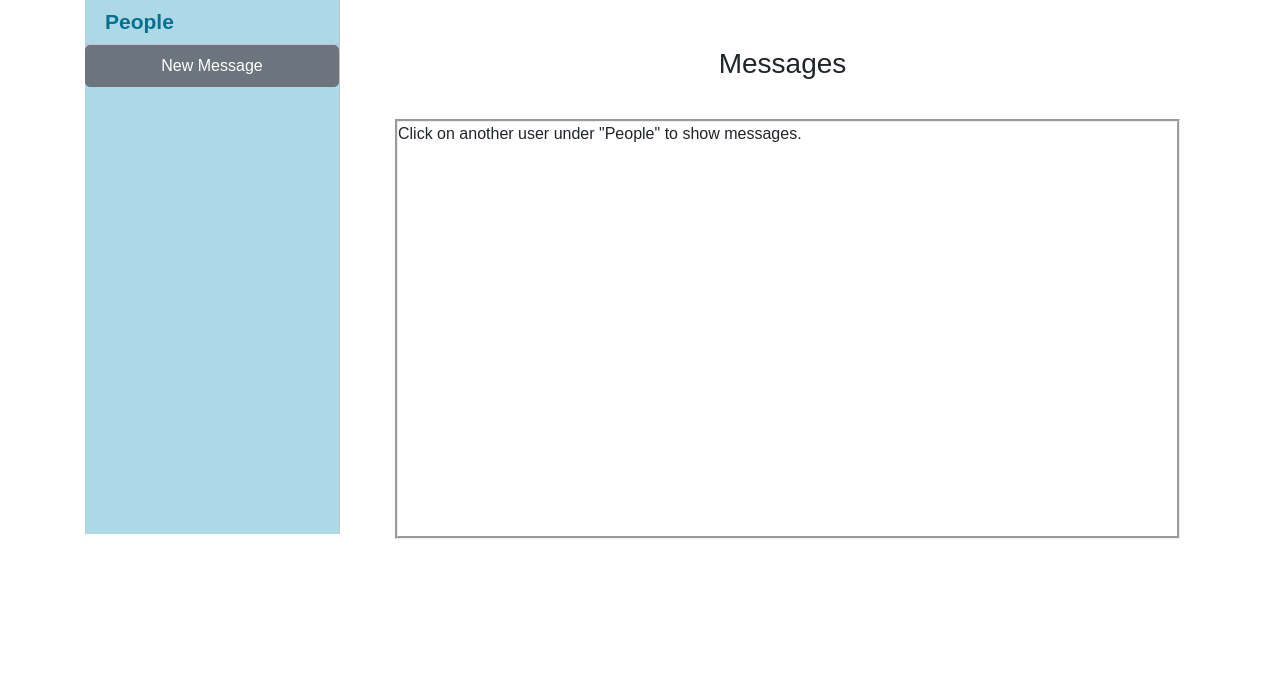
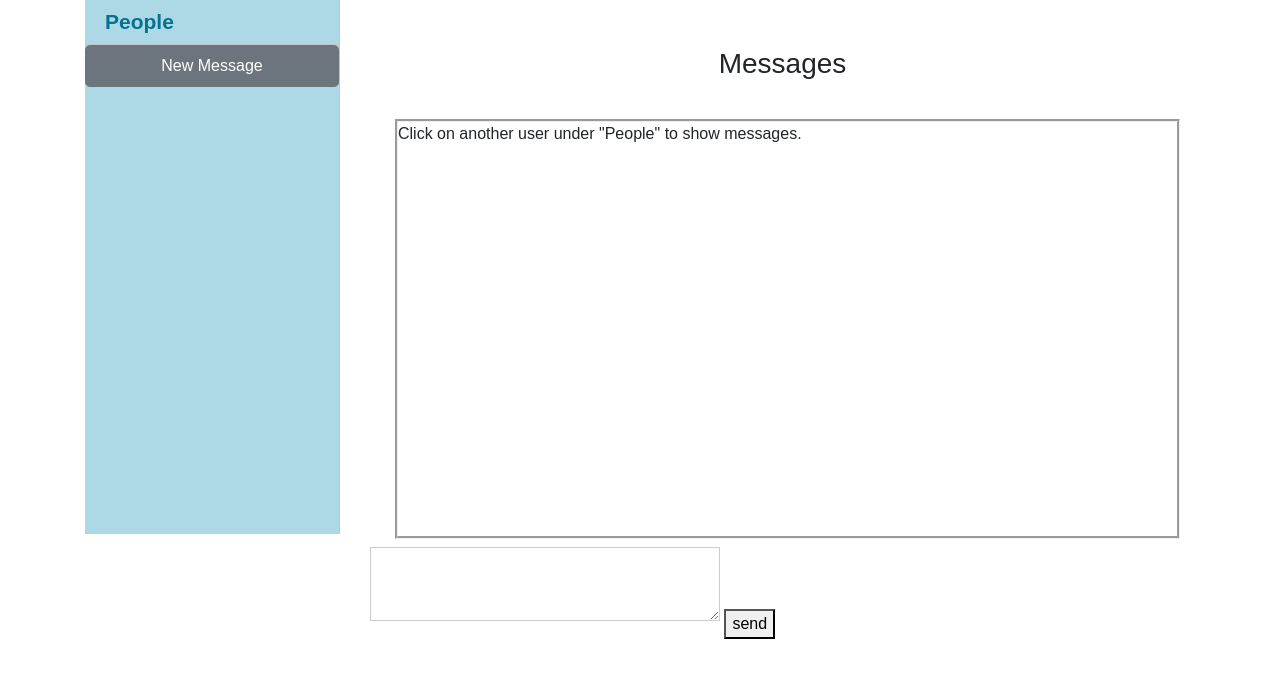
Before and after one commit to LongHHo/Princeton-Connect, a Flask app: page /chat in a window 1280 px wide. Shown: the part 72-750 px from the top of the page. Run offline with Flask 2, Linux system fonts and the light colour scheme; the visitor is signed in with stand-in values (Sample User, id 1); data that the repository does not hold is empty; parts of the project's set-up code (start-up, migrations or seed data) failed here and were passed over; some libraries are stand-ins or nearby versions.

Commit message:
added message in chat, refreshes every time user sends message

```diff
--- a/templates/CHAT.html
+++ b/templates/CHAT.html
@@ -286,7 +286,7 @@ h4 {
           </div>
 
           <div class="modal-footer">
-           <button type="submit" class="btn submit" onclick="send_message();document.getElementById('NewMessage').style.display='none';" id="sendNewMessage" align="left"> send </button>
+           <button type="submit" class="btn submit" onclick="send_new_message();document.getElementById('NewMessage').style.display='none';" id="sendNewMessage" align="left"> send </button>
            <button type="button" class="btn cancel" onclick="document.getElementById('NewMessage').style.display='none'" align="right"> Cancel</button>
          </div>
        </div>
@@ -333,10 +333,13 @@ h4 {
        <div class="msg_history">
        <div class="MessagesContainer" id="mc">Click on another user under "People" to show messages.
        </div>
+
        </div>
       </div>
       <!-- <textarea class="textType" placeholder="Message"></textarea> -->
    </div>
+   <textarea id="in_chat_message"></textarea>
+   <button id="send_message_in_chat">send</button>
     </div>
    </div>
 </div>
@@ -408,12 +411,19 @@ let request = null;
 
   }
 
+  function send_new_message(){
+    console.log('sending new message')
+    var reciever = document.getElementById('netid').value;
+    reciever = encodeURIComponent(reciever);
+    var message = document.getElementById('message').value;
+    message = encodeURIComponent(message);
+    send_message(reciever, message);
 
-  function send_message(){
-     var reciever = document.getElementById('netid').value;
-     reciever = encodeURIComponent(reciever);
-     var message = document.getElementById('message').value;
-     message = encodeURIComponent(message);
+
+  }
+
+
+  function send_message(reciever, message){
 
      let url = "/sendMessage?reciever=" + reciever + "&message=" + message
 
@@ -427,10 +437,34 @@ let request = null;
 
   }
 
+  function send_message_in_chat(reciever){
+    console.log('sending message in chat to' + reciever);
+    var rec = encodeURIComponent(reciever);
+    var message = document.getElementById('in_chat_message').value;
+    message = encodeURIComponent(message);
+    console.log(message);
+    send_message(rec, message);
+    setTimeout( function(){
+      getMessages(reciever)}, 1000);
+
+
+
+
+  }
+
 
 
   function getMessages(contact){
+    console.log('getting messages')
      cntct =  encodeURIComponent(contact);
+     var arg = contact;
+     $("#send_message_in_chat").off();
+     $("#send_message_in_chat").on("click",  function(){
+   send_message_in_chat(arg)} );
+     //document.getElementById("send_message_in_chat").addEventListener("click", function(){
+   //send_message_in_chat(arg)});
+
+
      let url = "/getMessages?contact=" + cntct
 
      r = $.ajax(
@@ -449,6 +483,7 @@ let request = null;
   function getContacts(){
 
    var contacts = {{ contactsData|tojson }};
+   console.log(contacts);
 
    contacts = JSON.parse(contacts);
 
@@ -480,7 +515,7 @@ function handleMessages(messagesData){
 
 var messages = JSON.parse(messagesData);
 var id = messages[0];
-
+console.log('yolo')
 data = ''
 for (i = 0; i < messages[1].length; i++){
 
```
